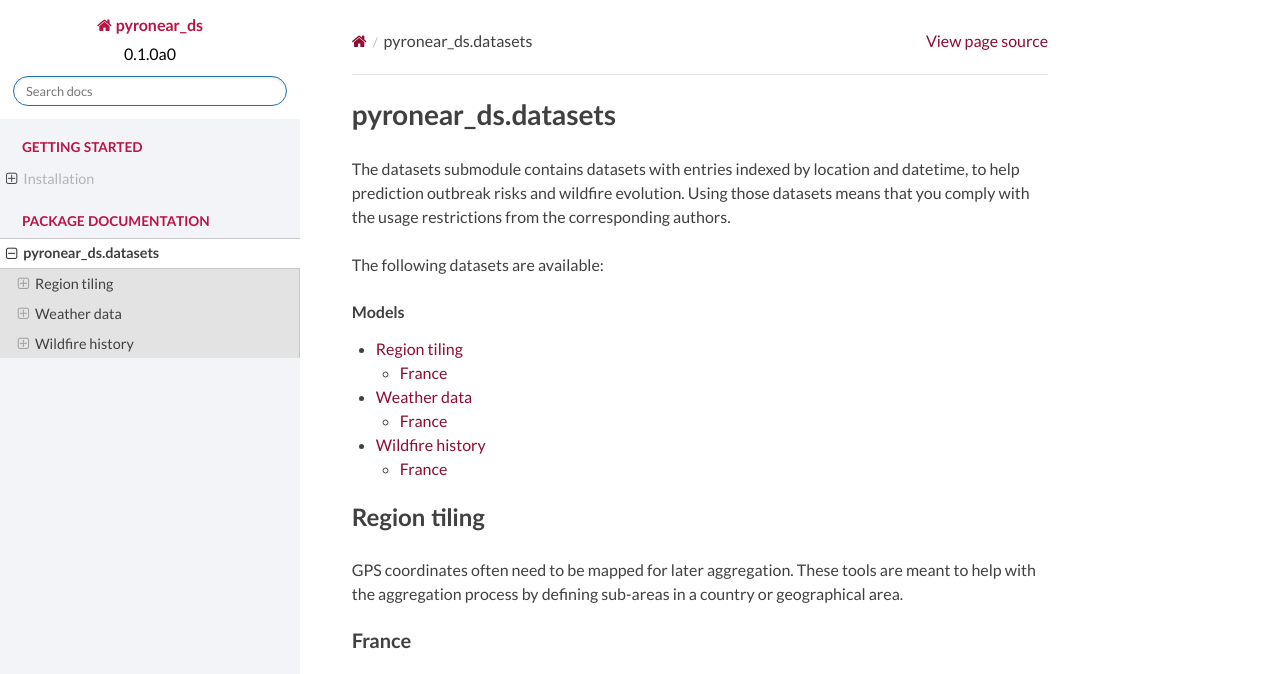
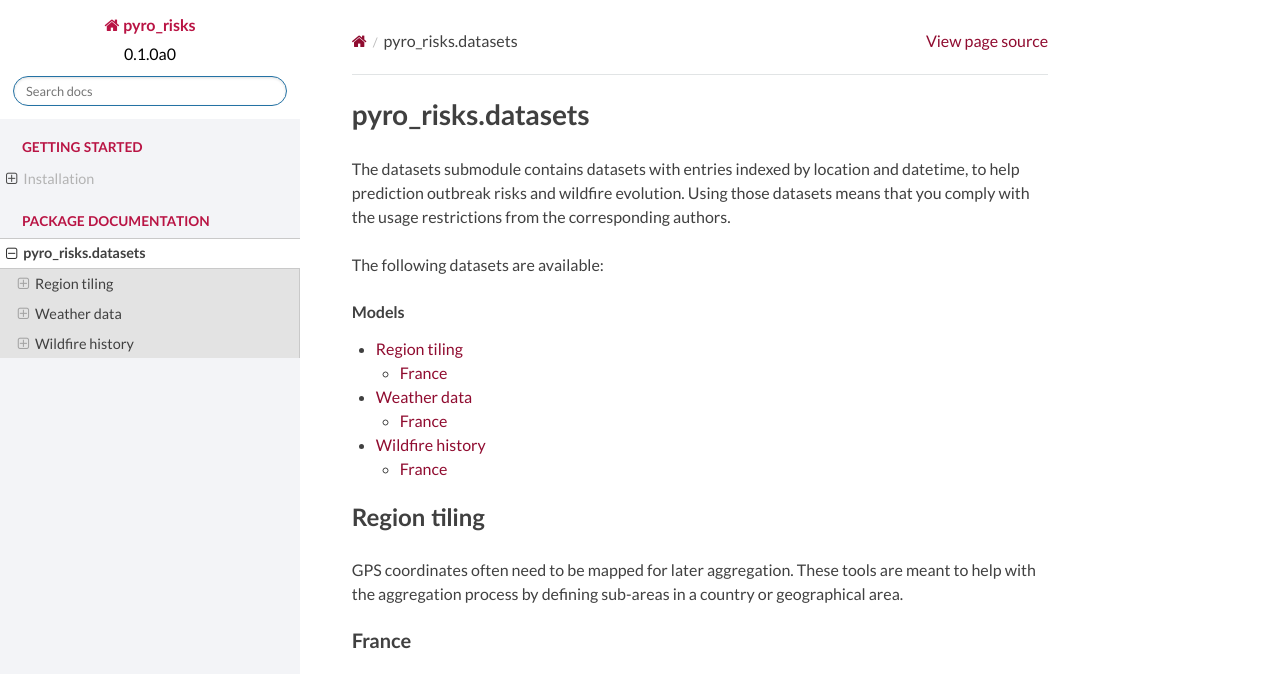
Before and after one commit to pyronear/pyro-risks, a Sphinx documentation site: the page built from docs/source/datasets.rst, in a window 1280 px wide and 900 px high, cut to the strip 0-674 px from the top of the window. Built offline with Sphinx 7.4.7 and the Read the Docs theme 2.0.0, drawn with Linux system fonts in a browser that asks for light colours; the version number is read from the project's files by our own code.

Commit message:
docs: Fixed documentation building

```diff
--- a/docs/source/conf.py
+++ b/docs/source/conf.py
@@ -13,7 +13,7 @@
 # import os
 # import sys
 # sys.path.insert(0, os.path.abspath('.'))
-import pyronear_ds
+import pyro_risks
 import sphinx_rtd_theme
 from datetime import datetime
 
@@ -21,13 +21,13 @@
 # -- Project information -----------------------------------------------------
 
 master_doc = 'index'
-project = 'pyronear_ds'
+project = 'pyro_risks'
 copyright = f"{datetime.now().year}, Pyronear Contributors"
 author = 'Pyronear Contributors'
 
 # The full version, including alpha/beta/rc tags
-version = pyronear_ds.__version__
-release = pyronear_ds.__version__ + '-git'
+version = pyro_risks.__version__
+release = pyro_risks.__version__ + '-git'
 
 
 # -- General configuration ---------------------------------------------------
--- a/docs/source/datasets.rst
+++ b/docs/source/datasets.rst
@@ -1,5 +1,5 @@
-pyronear_ds.datasets
-####################
+pyro_risks.datasets
+###################
 
 The datasets submodule contains datasets with entries indexed by location and datetime, to help prediction outbreak
 risks and wildfire evolution. Using those datasets means that you comply with the usage restrictions from the
@@ -10,7 +10,7 @@
 .. contents:: Models
     :local:
 
-.. currentmodule:: pyronear_ds.datasets
+.. currentmodule:: pyro_risks.datasets
 
 
 Region tiling
--- a/docs/source/index.rst
+++ b/docs/source/index.rst
@@ -1,5 +1,5 @@
 pyro_risks
-===========
+==========
 
 The :mod:`pyro_risks` package aggregates pre-processing pipeliens and models for wildfire forecasting and monitoring.
 
```
